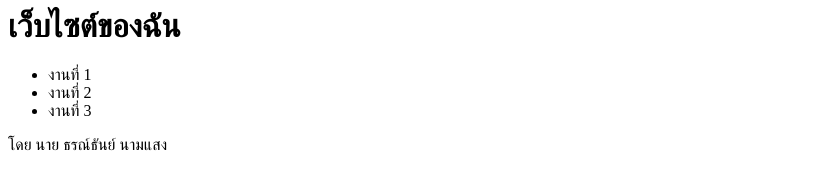
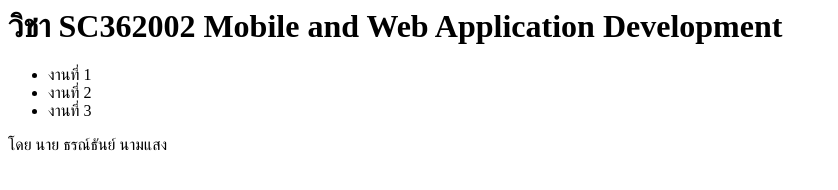
Before and after one commit to Im-Sunday/web-2024, a plain HTML site: page index.html in a window 1280 px wide. Shown: the whole page, without its empty margins (0-838 px from the left). Drawn offline with Linux system fonts and the light colour scheme.

Commit message:
Update index.html

```diff
--- a/index.html
+++ b/index.html
@@ -1,7 +1,7 @@
 <html>
   <body>
   <header>
-    <h1>เว็บไซต์ของฉัน</h1>
+    <h1>วิชา SC362002 Mobile and Web Application Development</h1>
   </header>
   <ul>
     <li>งานที่ 1</li>
```
